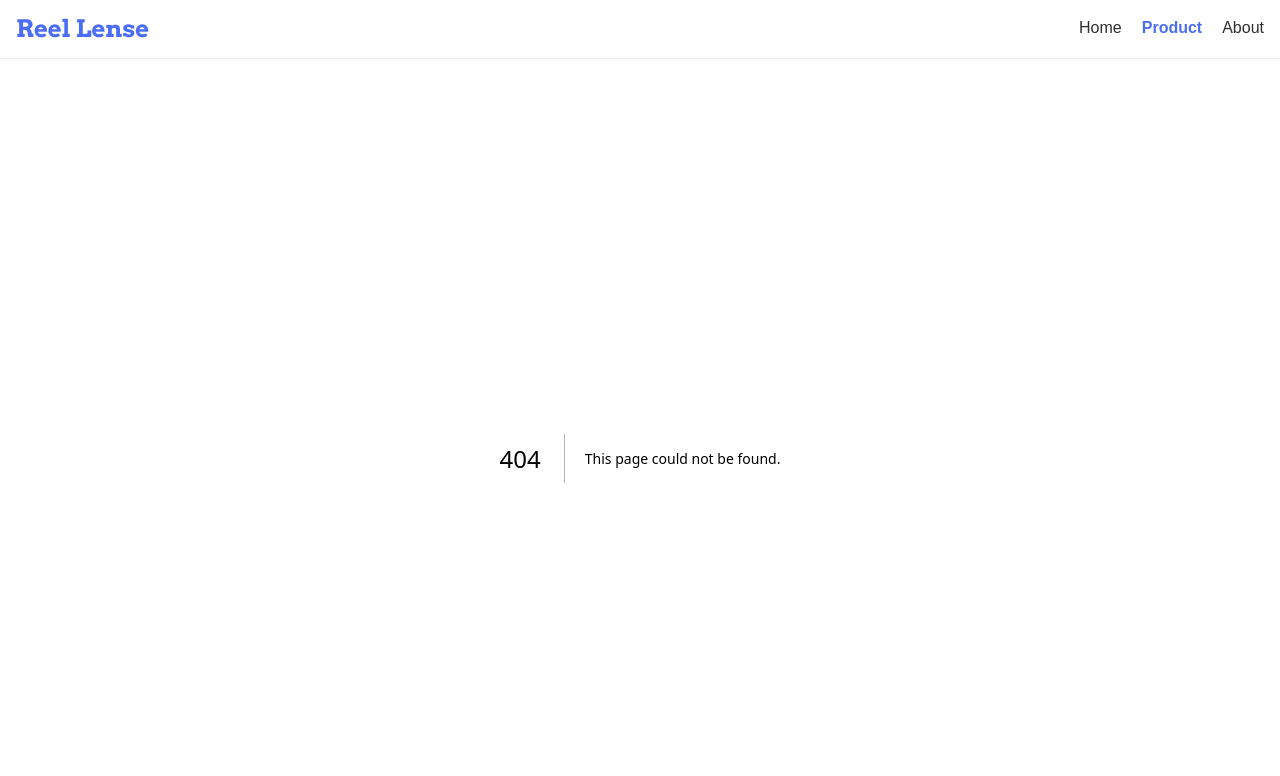
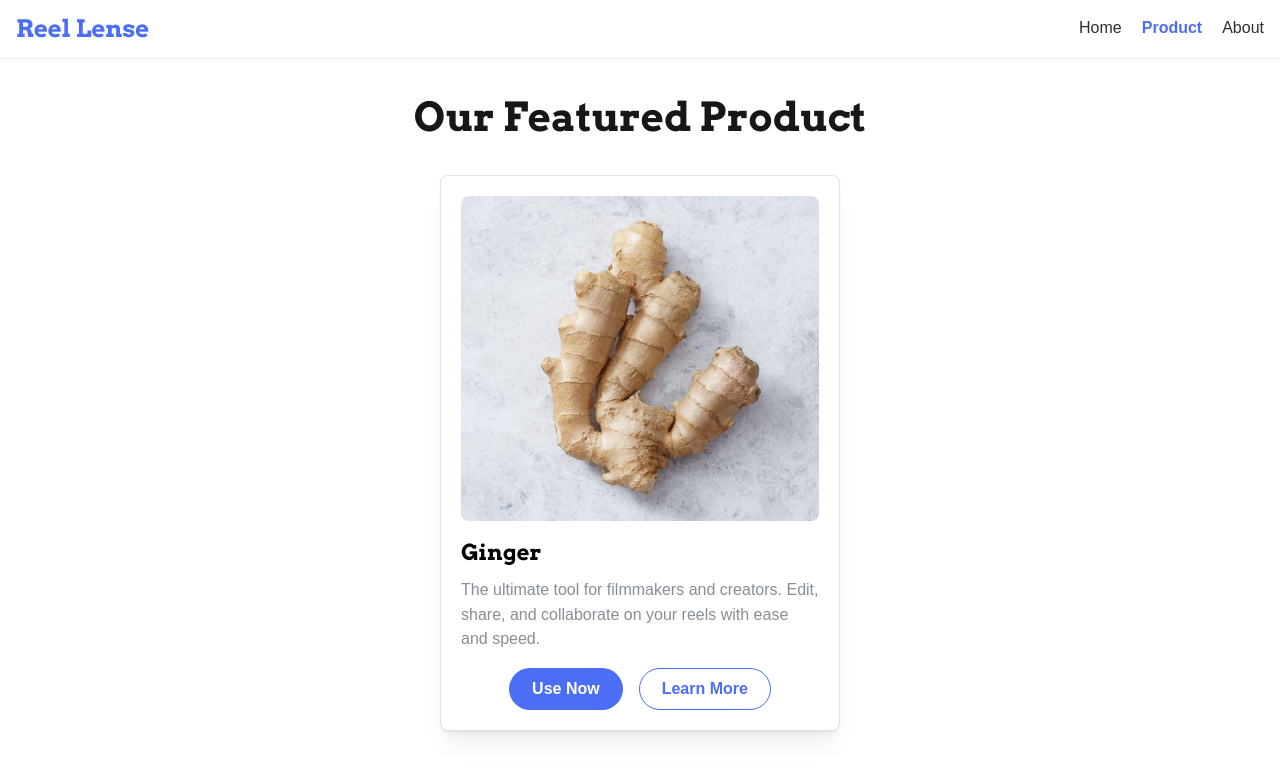
Before and after one commit to vivekroyus/reel_lense, a Next.js app in the folder reel-lense/: page /product in a window 1280 px wide. Before the commit this address had no page. Shown: the top 776 px of the page. Built offline with nearby package versions, Linux system fonts and the light colour scheme.

Commit message:
product page

```diff
--- a/reel-lense/src/app/layout.tsx
+++ b/reel-lense/src/app/layout.tsx
@@ -5,8 +5,8 @@ import "./globals.css";
 import NavBar from '@/components/nav-bar';
 
 export const metadata = {
-  title: 'My Mantine app',
-  description: 'I have followed setup instructions carefully',
+  title: 'Reel Lense',
+  description: 'A website for the Ginger GenAI product.',
 };
 
 export default function RootLayout({
--- /dev/null
+++ b/reel-lense/src/app/product/page.tsx
@@ -0,0 +1,36 @@
+"use client";
+import { Container, Title, Text, Card, Image, Button, Stack, Group } from "@mantine/core";
+
+export default function ProductPage() {
+  return (
+    <Container size="sm" py="xl">
+      <Stack gap="xl" align="center">
+        <Title order={1} ta="center" fw={900} size="2.5rem">
+          Our Featured Product
+        </Title>
+        <Card shadow="md" radius="md" p="lg" withBorder style={{ maxWidth: 400, width: "100%" }}>
+          <Image
+            src="/product/product.jpg" // Place your product image in public/product.jpg
+            alt="Product"
+            radius="md"
+            mb="md"
+          />
+          <Title order={3} mb="xs">
+            Ginger
+          </Title>
+          <Text size="md" c="dimmed" mb="md">
+            The ultimate tool for filmmakers and creators. Edit, share, and collaborate on your reels with ease and speed.
+          </Text>
+          <Group justify="center">
+            <Button color="indigo" radius="xl" size="md">
+              Use Now
+            </Button>
+            <Button variant="outline" color="indigo" radius="xl" size="md">
+              Learn More
+            </Button>
+          </Group>
+        </Card>
+      </Stack>
+    </Container>
+  );
+}
```
Also changed, not shown: reel-lense/public/product/product.jpg (added).
